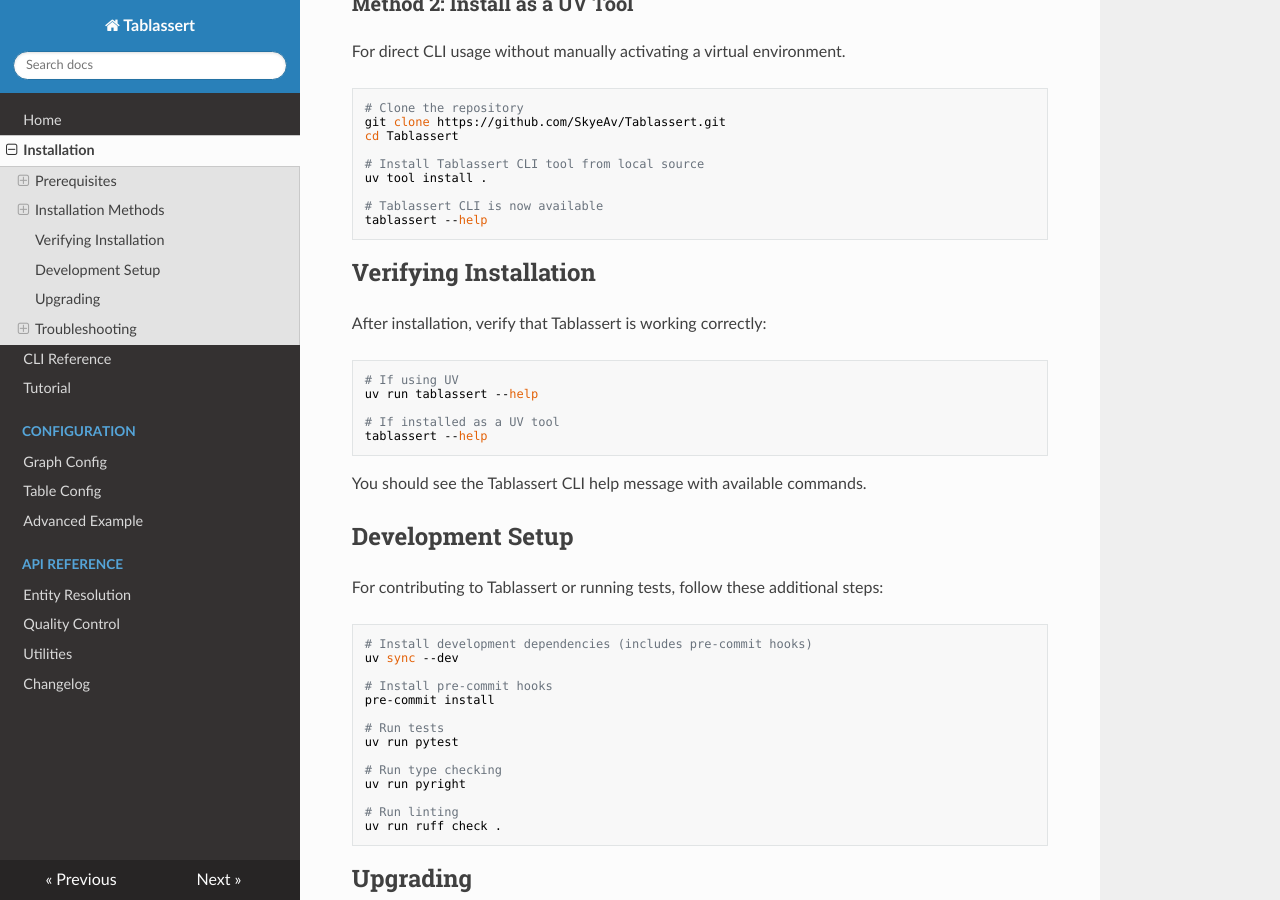
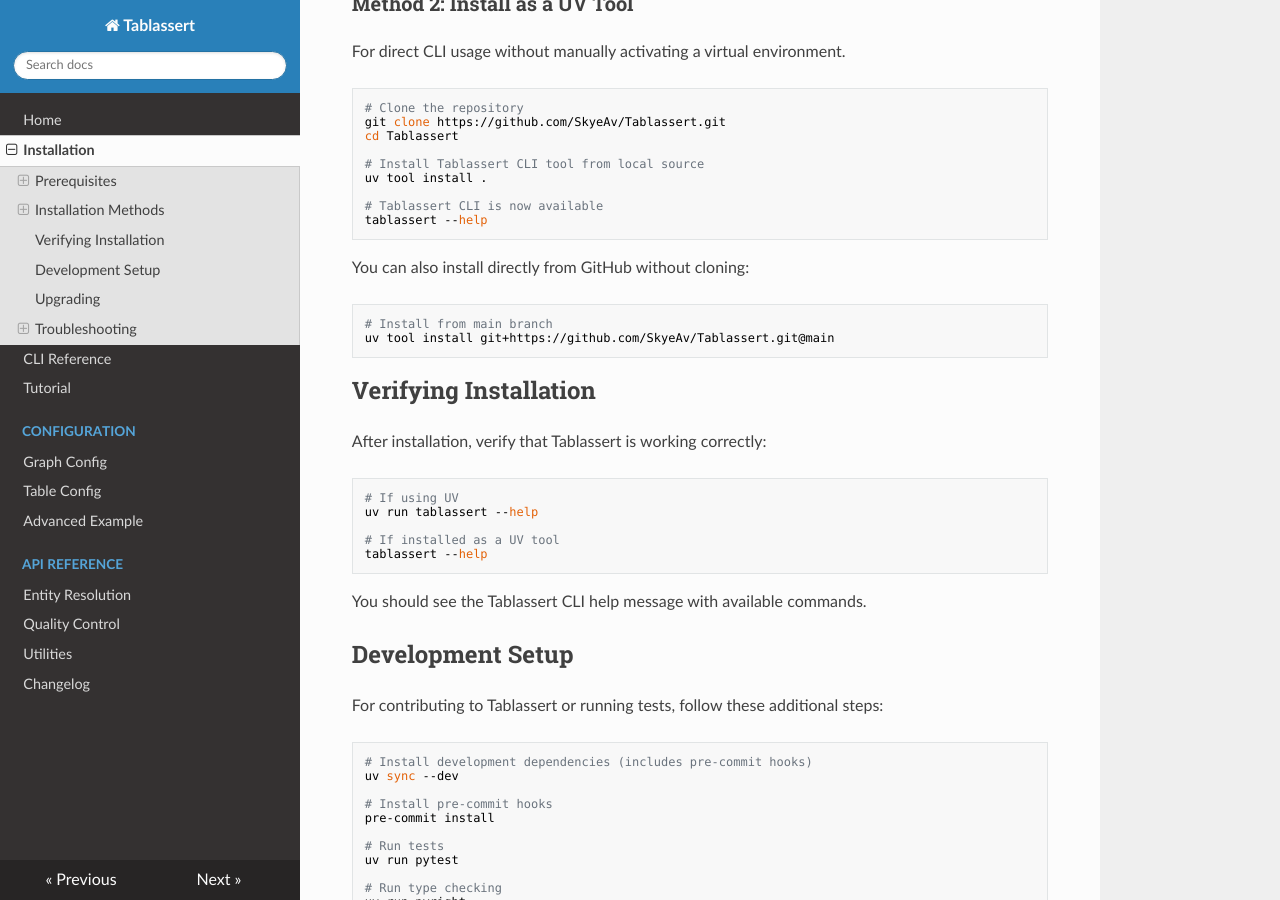
Before and after one commit to SkyeAv/Tablassert3.0.0, an MkDocs documentation site: the page built from docs/installation.md, in a window 1280 px wide and 900 px high, scrolled down 994 px. Built offline with MkDocs 1.6.1, drawn with Linux system fonts in a browser that asks for light colours; nearby versions of some CDN libraries.

Commit message:
Upadted Docs Again

````diff
--- a/docs/installation.md
+++ b/docs/installation.md
@@ -56,6 +56,13 @@ uv tool install .
 
 # Tablassert CLI is now available
 tablassert --help
+```
+
+You can also install directly from GitHub without cloning:
+
+```bash
+# Install from main branch
+uv tool install git+https://github.com/SkyeAv/Tablassert.git@main
 ```
 
 ## Verifying Installation
````
Also changed, not shown: CHANGELOG.md (+2 -2 lines), README.md (+7 -2 lines), docs/index.md (+0 -2 lines).
